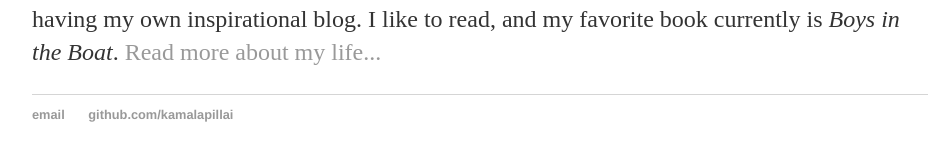
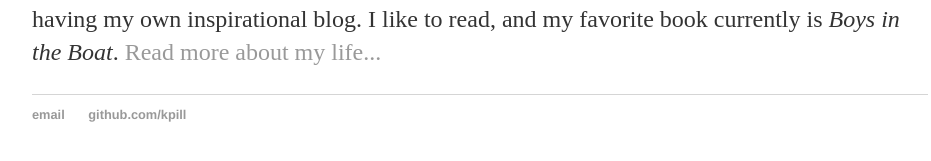
Before and after one commit to kpill/kpill.github.io, a Jekyll site: the page built from index.html, in a window 1280 px wide. Shown: the part 262-423 px from the top of the page, without its empty margins (160-1091 px from the left). Built offline with Jekyll 4.4.1, drawn with Linux system fonts in a browser that asks for light colours.

Commit message:
Update default.html

```diff
--- a/_layouts/default.html
+++ b/_layouts/default.html
@@ -22,7 +22,7 @@
 			<footer>
 	    		<ul>
 	        		<li><a href="mailto:kamalapillai@berkeley.edu">email</a></li>
-	        		<li><a href="https://github.com/kamalapillai">github.com/kamalapillai</a></li>
+	        		<li><a href="https://github.com/kamalapillai">github.com/kpill</a></li>
 				</ul>
 			</footer>
 		</body>
```
